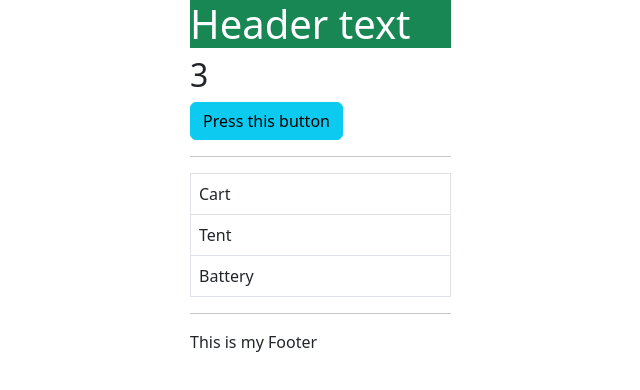
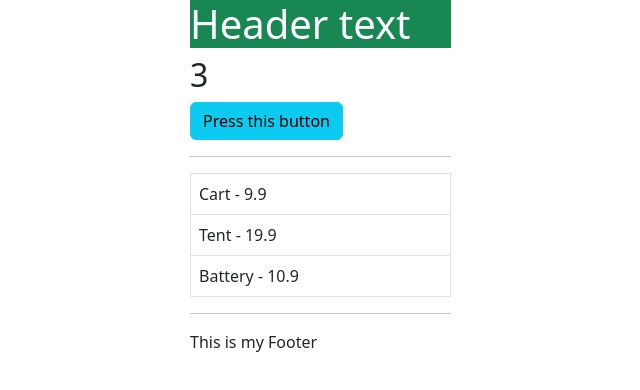
Before and after one commit to ranerlich7/react_initial, a React (Create React App) app: page / in a window 1280 px wide. Shown: the top 390 px of the page, without its empty margins (177-817 px from the left). Built offline with nearby package versions, Linux system fonts and the light colour scheme.

Commit message:
added products and object

```diff
--- /dev/null
+++ b/src/components/Product.js
@@ -0,0 +1,11 @@
+import React from "react";
+
+const Product = ({ product }) => {
+  return (
+    <div>
+      {product.name} - {product.price}
+    </div>
+  );
+};
+
+export default Product;
--- a/src/components/Products.js
+++ b/src/components/Products.js
@@ -1,5 +1,10 @@
 import "../App.css";
-const products = ["Cart", "Tent", "Battery"];
+import Product from "./Product";
+const products = [
+  { name: "Cart", price: 9.9 },
+  { name: "Tent", price: 19.9 },
+  { name: "Battery", price: 10.9 },
+];
 
 function Products() {
   return (
@@ -8,7 +13,9 @@ function Products() {
         <tbody>
           {products.map((product, index) => (
             <tr key={index}>
-              <td>{product}</td>
+              <td>
+                <Product product={product} />
+              </td>
             </tr>
           ))}
         </tbody>
```
